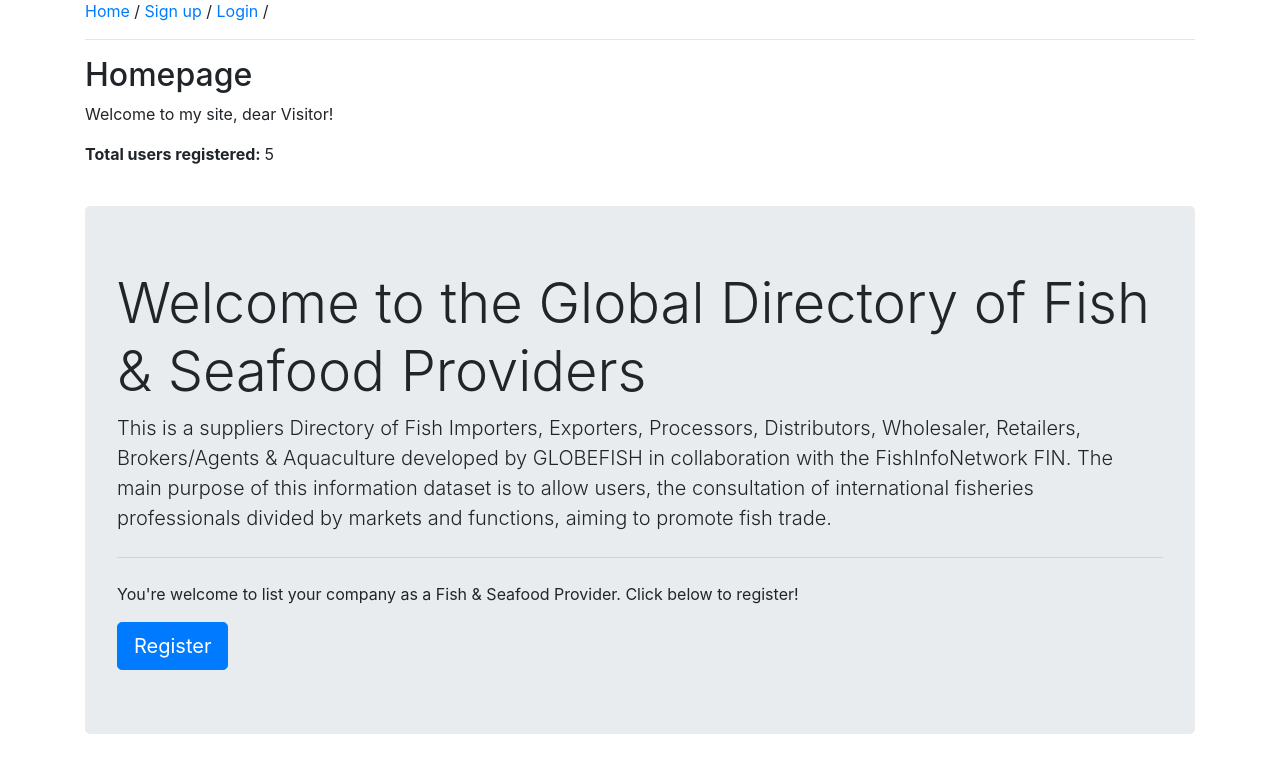
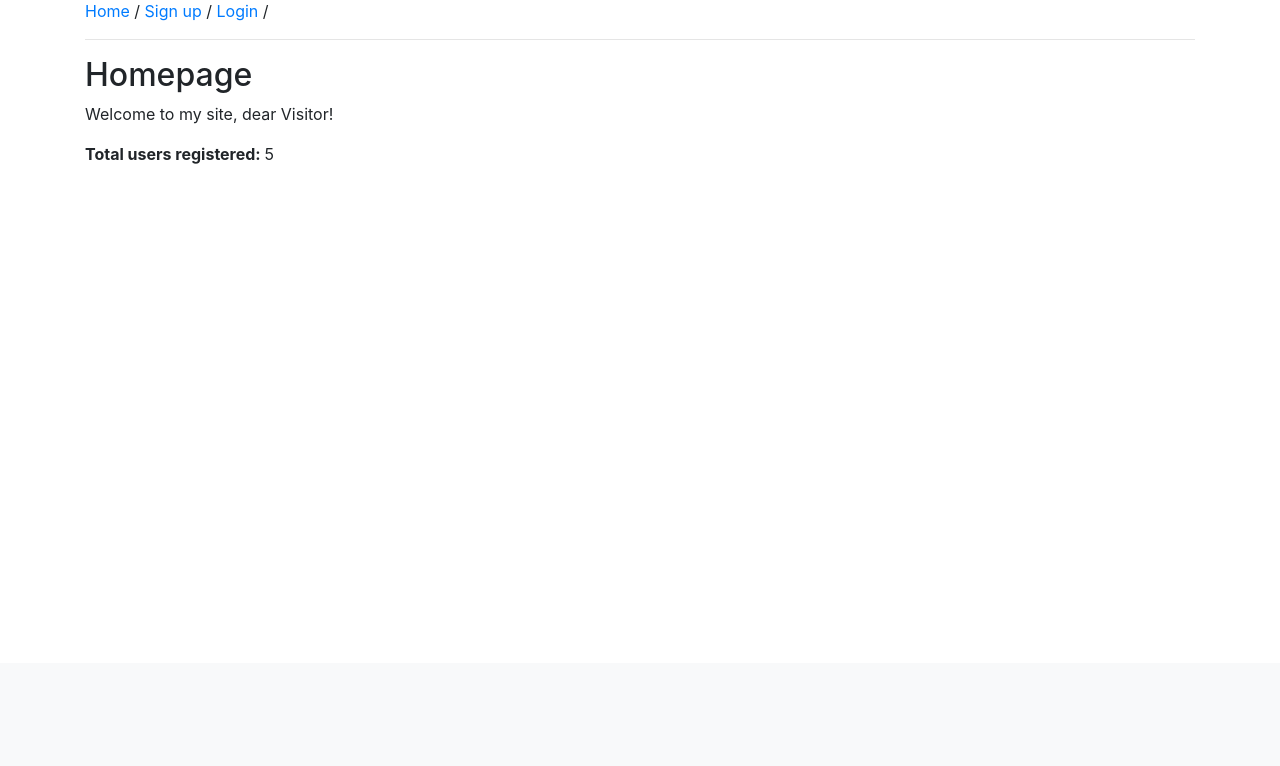
Before and after one commit to alcat984/dir3, a Django app: page / in a window 1280 px wide. Shown: the part 137-903 px from the top of the page. After the commit the page ends 301 px from the top, so only its background shows below. Run offline with Django 3.2, Linux system fonts and the light colour scheme; data comes from the database, SQL or seed files in the repository; some libraries are stand-ins or nearby versions.

Commit message:
deleted jumbotron

```diff
--- a/mysite/templates/base.html
+++ b/mysite/templates/base.html
@@ -63,17 +63,7 @@
 <hr>
         {% block content %}
         {% endblock %}
-        </div>
-        </br>
-        <div class="container">
-                <div class="jumbotron">
-                        <h1 class="display-4">Welcome to the Global Directory of Fish & Seafood Providers</h1>
-                        <p class="lead">This is a suppliers Directory of Fish Importers, Exporters, Processors, Distributors, Wholesaler, Retailers, Brokers/Agents & Aquaculture developed by GLOBEFISH in collaboration with the FishInfoNetwork FIN. The main purpose of this information dataset is to allow users, the consultation of international fisheries professionals divided by markets and functions, aiming to promote fish trade.</p>
-                        <hr class="my-4">
-                        <p>You're welcome to list your company as a Fish & Seafood Provider. Click below to register!</p>
-                        <a class="btn btn-primary btn-lg" href="{% url 'signup' %}" role="button">Register</a>
-                      </div>
-        </div>
+
     <script src="https://code.jquery.com/jquery-3.4.1.slim.min.js" integrity="sha384-J6qa4849blE2+poT4WnyKhv5vZF5SrPo0iEjwBvKU7imGFAV0wwj1yYfoRSJoZ+n" crossorigin="anonymous"></script>
     <script src="https://cdn.jsdelivr.net/npm/popper.js@1.16.0/dist/umd/popper.min.js" integrity="sha384-Q6E9RHvbIyZFJoft+2mJbHaEWldlvI9IOYy5n3zV9zzTtmI3UksdQRVvoxMfooAo" crossorigin="anonymous"></script>
     <script src="https://stackpath.bootstrapcdn.com/bootstrap/4.4.1/js/bootstrap.min.js" integrity="sha384-wfSDF2E50Y2D1uUdj0O3uMBJnjuUD4Ih7YwaYd1iqfktj0Uod8GCExl3Og8ifwB6" crossorigin="anonymous"></script>
```
